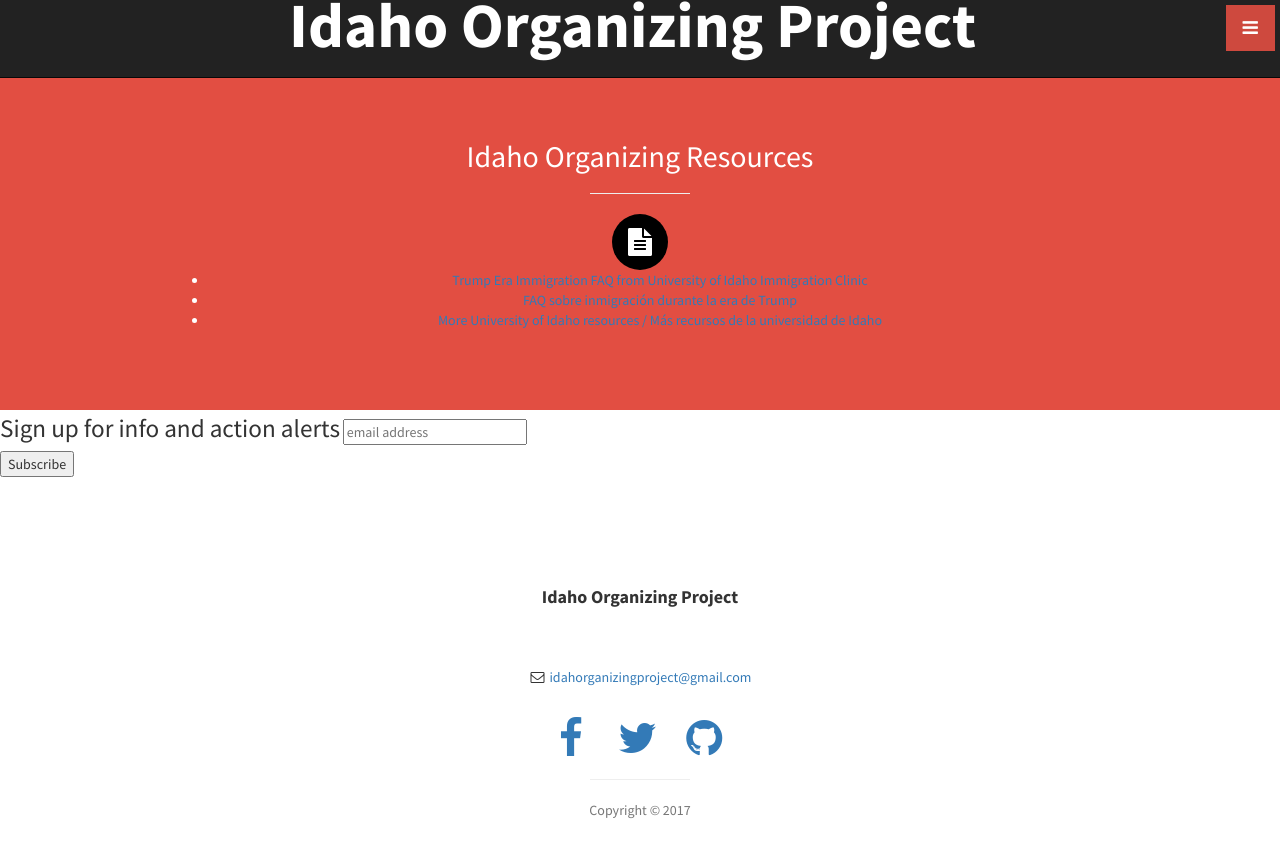
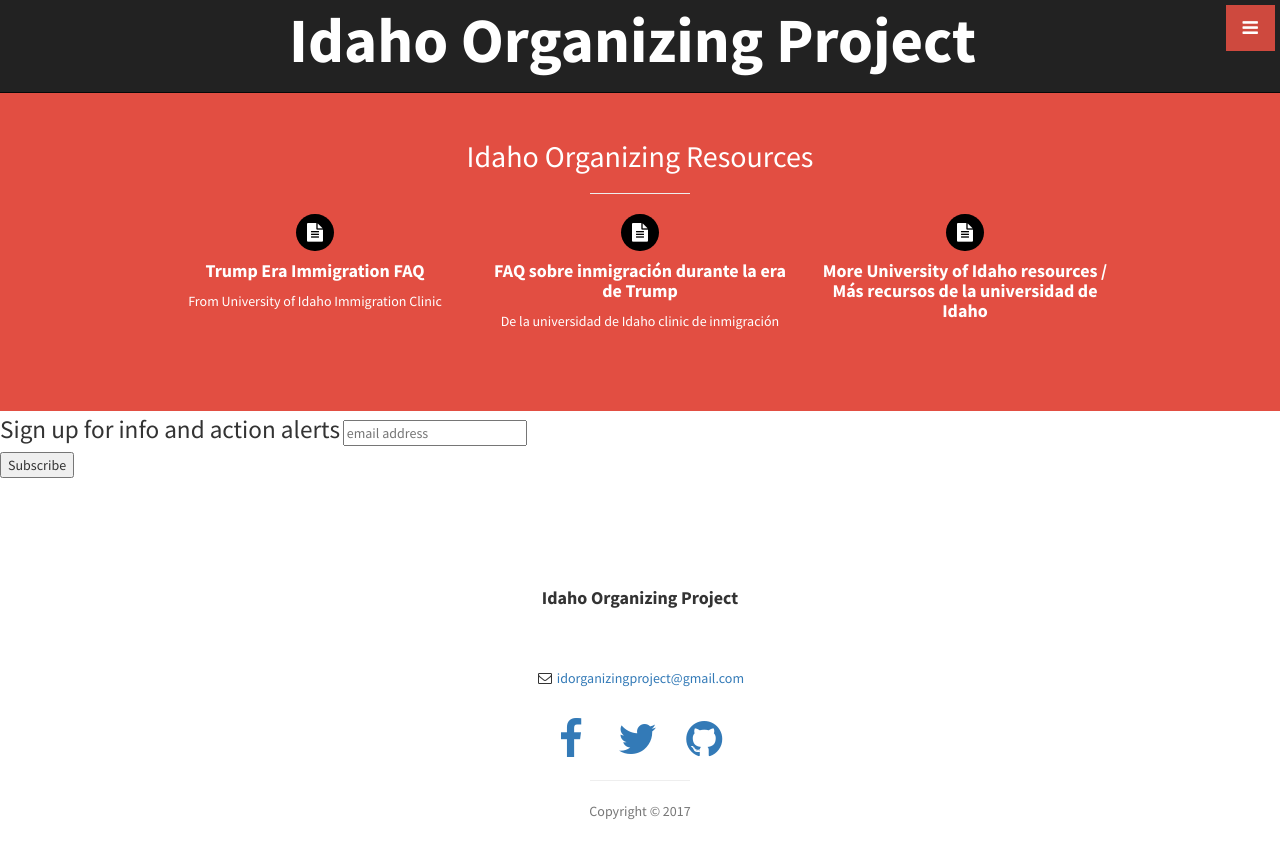
Before and after one commit to IdahoOrganizingProject/Idaho-Organizing-Project, a Jekyll site: the page built from _pages/resources.html, in a window 1280 px wide and 900 px high. Shown: the top 859 px of the window. Built offline with Jekyll 4.4.1, drawn with Linux system fonts in a browser that asks for light colours; comment, search, counter and statistics services are not loaded.

Commit message:
fixed resources page

```diff
--- a/_config.yml
+++ b/_config.yml
@@ -3,13 +3,15 @@
 email: idorganizingproject@gmail.com
 description: > # this means to ignore newlines until "baseurl:"
   The Idaho Organizing Project resists Trumpism in Idaho.
-baseurl: "" # the subpath of your site, e.g. /blog/
-url: "https://idahoorganizingproject.github.io/Idaho-Organizing-Project/" # the base hostname & protocol for your site
+# baseurl: "Idaho-Organizing-Project" # the subpath of your site, e.g. /blog/
+baseurl: ""
+url: "https://idahoorganizingproject.github.io" # the base hostname & protocol for your site
 
 # User setting
 owner: Idaho Organizing Project
-email: idahorganizingproject@gmail.com
-facebook_username: Idaho-Dreamers-Andrade-Legal-316943685067816
+email: idorganizingproject@gmail.com
+facebook_username: Idaho-Organizing-Project-217580462042160/
+#facebook_username: Idaho-Dreamers-Andrade-Legal-316943685067816
 twitter_username: organize208
 github_username: IdahoOrganizingProject
 address:
--- a/_includes/organize.html
+++ b/_includes/organize.html
@@ -41,8 +41,8 @@
               <h4>
                 <strong>IOP Blog</strong>
               </h4>
-              <p>Media Antidotes</p>
-              <a href="{{ site.baseurl }}{% link blog/blog.html %}" class="btn btn-light">Learn More</a>
+              <p>Media Antidotes (coming soon...)</p>
+              <!-- <a href="{{ site.baseurl }}{% link blog/blog.html %}" class="btn btn-light">Learn More</a> -->
             </div>
           </div>
         </div>
--- a/_pages/alerts.html
+++ b/_pages/alerts.html
@@ -12,13 +12,12 @@
         <div class="row">
           <div class="col-md-12 col-sm-12">
             <div class="organize-item">
-              <span class="fa-stack fa-4x">
+              <span class="fa-stack fa-lg">
               <i class="fa fa-circle fa-stack-2x"></i>
               <i class="fa fa-hand-rock-o fa-stack-1x icon-warning"></i>
             </span>
 
             This page is for info on demos, marches and actions in Idaho. More info coming soon.
-            {% include mailinglist.html %}
 
             </div>
           </div>
@@ -31,3 +30,4 @@
   </div>
   <!-- /.container -->
 </section>
+{% include mailinglist.html %}
--- a/_pages/resources.html
+++ b/_pages/resources.html
@@ -12,25 +12,44 @@
         <h2>{{ page.title }}</h2>
         <hr class="small">
         <div class="row">
-          <div class="col-md-12 col-sm-12">
+          <div class="col-md-4 col-sm-6">
+
             <div class="organize-item">
-              <span class="fa-stack fa-2x">
+              <span class="fa-stack fa-lg">
               <i class="fa fa-circle fa-stack-2x"></i>
               <i class="fa fa-file-text fa-stack-1x icon-warning"></i>
             </span>
-            <ul>
-              <li><a href="http://www.uidaho.edu/~/media/UIdaho-Responsive/Files/law/academics/practical-skills/clinics/immigration.ashx">Trump Era Immigration FAQ from University of Idaho Immigration Clinic</a></li>
-              <li><a href="http://www.uidaho.edu/~/media/UIdaho-Responsive/Files/law/academics/practical-skills/clinics/immigration/PostElectionFAQsSpanish.ashx">FAQ sobre inmigración durante la era de Trump</a></li>
-              <li><a href="http://www.uidaho.edu/law/academics/practical-skills/clinics/immigration" >More University of Idaho resources / Más recursos de la universidad de Idaho</a></li>
-            </ul>
+                <h4><strong><a href="http://www.uidaho.edu/~/media/UIdaho-Responsive/Files/law/academics/practical-skills/clinics/immigration.ashx">Trump Era Immigration FAQ</a></strong></h4>
+                <p>From University of Idaho Immigration Clinic</p>
             </div>
-          <!-- /.row (nested) -->
+          </div>
+          <div class="col-md-4 col-sm-6">
+            <div class="organize-item">
+              <span class="fa-stack fa-lg">
+              <i class="fa fa-circle fa-stack-2x"></i>
+              <i class="fa fa-file-text fa-stack-1x icon-warning"></i>
+            </span>
+              <h4>
+                <strong><a href="http://www.uidaho.edu/~/media/UIdaho-Responsive/Files/law/academics/practical-skills/clinics/immigration/PostElectionFAQsSpanish.ashx">FAQ sobre inmigración durante la era de Trump</a></strong>
+              </h4>
+              <p>De la universidad de Idaho clinic de inmigración</p>
+            </div>
+          </div>
+          <div class="col-md-4 col-sm-6">
+            <div class="organize-item">
+              <span class="fa-stack fa-lg">
+              <i class="fa fa-circle fa-stack-2x"></i>
+              <i class="fa fa-file-text fa-stack-1x icon-warning"></i>
+            </span>
+              <h4>
+                <strong><a href="http://www.uidaho.edu/law/academics/practical-skills/clinics/immigration" >More University of Idaho resources / Más recursos de la universidad de Idaho</a></strong>
+              </h4>
+            </div>
+          </div>
         </div>
-        <!-- /.col-lg-10 -->
+        <!-- /.row (nested) -->
       </div>
-      <!-- /.row -->
     </div>
   </div>
-  <!-- /.container -->
 </section>
 {% include mailinglist.html %}
--- a/css/stylish-portfolio.css
+++ b/css/stylish-portfolio.css
@@ -194,6 +194,7 @@
     padding: 15px;
     text-align: center;
     width: 100%;
+    padding-top: 30px;
 }
 .navbar-inverse .navbar-brand {
     color: white;
@@ -225,6 +226,9 @@
   color: white;
   background: black;
   border-radius: 50%;
+}
+h4 a {
+  color: white;
 }
 
 /* Callout */
```
Also changed, not shown: other parts of _pages/alerts.html (+1 -1 lines).
